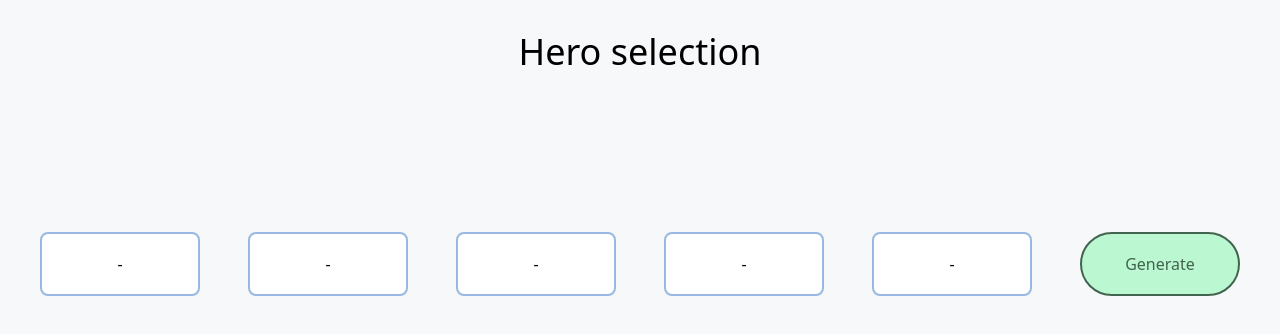
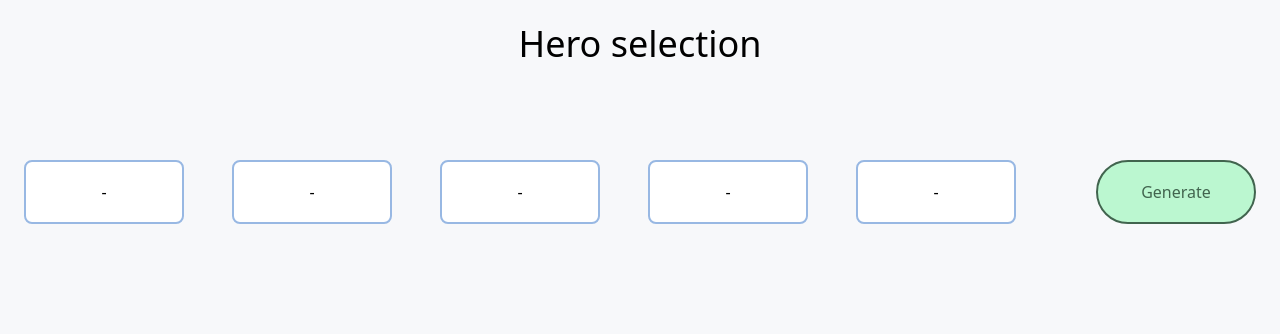
Before and after one commit to enewcombe30/board-heroes, a React (Create React App) app: page / in a window 1280 px wide. Shown: the top 334 px of the page. Built offline with nearby package versions, Linux system fonts and the light colour scheme.

Commit message:
Updated passing heroes to main page

```diff
--- a/src/App.tsx
+++ b/src/App.tsx
@@ -1,17 +1,37 @@
+import { useState } from "react";
 import HeroSelector from "./components/HeroSelector";
+import { heroList, hero } from "./types/types";
+import { defaultHero } from "./constants/heroes";
 
 function App() {
+  const [hero1, setHero1] = useState<hero>(defaultHero);
+  const [hero2, setHero2] = useState<hero>(defaultHero);
+  const [hero3, setHero3] = useState<hero>(defaultHero);
+  const [hero4, setHero4] = useState<hero>(defaultHero);
+  const [hero5, setHero5] = useState<hero>(defaultHero);
+
+  // ** investigate updating the partyList dynamically
+  const partyList: heroList = { heroes: [hero1, hero2, hero3, hero4, hero5] };
+
+  // Build function to combine party list into total stats
+  // Hide blurb until generate button is clicked
+
   return (
-    <div className="w-full h-screen bg-[#f7f8fa] py-8 font-sans">
-      <div className="w-fit text-4xl mx-auto mb-16">Hero selection</div>
-      <div className="w-fit mx-auto space-x-[3rem] mt-[10rem] flex">
-        <HeroSelector />
-        <HeroSelector />
-        <HeroSelector />
-        <HeroSelector />
-        <HeroSelector />
-        <div className="w-[10rem] h-[4rem] ml-[2rem] border-[#41644e] border-2 rounded-full bg-green-200 cursor-pointer text-[#41644e]">
-          <div className="mx-auto pt-[1.1rem] w-fit h-[1rem]">Generate</div>
+    <div className="w-full h-screen bg-[#f7f8fa] py-6 font-sans">
+      <div className="w-fit text-4xl mx-auto mb-8">Hero selection</div>
+      <div className="w-fit mx-auto space-x-[3rem] mt-[6rem] flex">
+        <HeroSelector setPartyMember={setHero1} />
+        <HeroSelector setPartyMember={setHero2} />
+        <HeroSelector setPartyMember={setHero3} />
+        <HeroSelector setPartyMember={setHero4} />
+        <HeroSelector setPartyMember={setHero5} />
+        <div className="flex-none">
+          <div className="w-[10rem] h-[4rem] ml-[2rem] mb-[2rem] border-[#41644e] border-2 rounded-full bg-green-200 cursor-pointer text-[#41644e]">
+            <div className="mx-auto pt-[1.1rem] w-fit h-[1rem]">Generate</div>
+          </div>
+          <div className="w-[10rem] h-[4rem] hidden ml-[2rem] border-[#644141] border-2 rounded-full bg-red-200 cursor-pointer text-[#160f10]">
+            <div className="mx-auto pt-[1.1rem] w-fit h-[1rem]">Reset</div>
+          </div>
         </div>
       </div>
     </div>
--- /dev/null
+++ b/src/components/HeroData.tsx
@@ -0,0 +1,61 @@
+import { hero } from "../types/types";
+
+interface props {
+  selectedHero: hero;
+  reRoll?: () => void;
+}
+
+export default function HeroData({ selectedHero, reRoll }: props) {
+  return (
+    <>
+      <div className="w-[10rem] h-fit border-[#98b8e3] border-2 rounded-lg bg-white">
+        <ul className="pl-4 pt-4 pb-4">
+          <li className="pb-0.5">
+            Hero: <span className="text-[#41644e]">{selectedHero.name}</span>
+          </li>
+          <li className="pb-0.5">
+            Role: <span className="text-[#41644e]">{selectedHero.role}</span>
+          </li>
+          <li className="pb-0.5">
+            Armor: <span className="text-[#41644e]">{selectedHero.armour}</span>
+          </li>
+          <li className="pb-0.5">
+            Damage:{" "}
+            <span className="text-[#41644e]">{selectedHero.damage}</span>
+          </li>
+          <li className="pb-0.5">
+            Healing:{" "}
+            <span className="text-[#41644e]">{selectedHero.healing}</span>
+          </li>
+          <li className="pb-0.5">
+            Health:{" "}
+            <span className="text-[#41644e]">{selectedHero.health}</span>
+          </li>
+          <li className="pb-0.5">
+            Points:{" "}
+            <span className="text-[#41644e]">{selectedHero.points}</span>
+          </li>
+          {selectedHero.grade && (
+            <li className="pr-4">
+              <div
+                className={`${
+                  selectedHero.grade === "Best"
+                    ? "text-[#41644e]"
+                    : "text-[#972e2e]"
+                } text-lg ml-auto w-fit`}
+              >
+                {selectedHero.grade}
+              </div>
+            </li>
+          )}
+        </ul>
+      </div>
+      <div
+        className="w-[6rem] h-[2rem] mx-auto border-[#76a2b6] border-t-0 border-2 rounded-lg rounded-tl-none rounded-tr-none bg-blue-200 cursor-pointer text-[#41644e] space-y-none"
+        onClick={() => reRoll && reRoll()}
+      >
+        <div className="m-auto w-fit h-fit text-sm">ReRoll</div>
+      </div>
+    </>
+  );
+}
--- a/src/components/HeroSelector.tsx
+++ b/src/components/HeroSelector.tsx
@@ -4,22 +4,20 @@ import { DefaultSelectionState } from "../constants/selection";
 import SelectionDropdown from "./SelectionDropdown";
 import { pools } from "../constants/heroPools";
 import { defaultHero } from "../constants/heroes";
+import HeroData from "./HeroData";
 
-export default function HeroSelector() {
+interface props {
+  setPartyMember: (setSelectedHero: hero) => void;
+}
+
+export default function HeroSelector({ setPartyMember }: props) {
   const [selection, setSelection] = useState<selectionOption>(
     DefaultSelectionState
   );
   const [selectedHero, setSelectedHero] = useState<hero>(defaultHero);
 
   useEffect(() => {
-    const selectedPools = filterPools();
-    function getRandomHero(filteredHeroes: heroPool) {
-      const randomIndex = Math.floor(
-        Math.random() * filteredHeroes.selectionPool.heroes.length
-      );
-      const hero = filteredHeroes.selectionPool.heroes[randomIndex];
-      return hero;
-    }
+    filterPools();
     selectedPools && setSelectedHero(getRandomHero(selectedPools));
   }, [selection]);
 
@@ -30,56 +28,34 @@ export default function HeroSelector() {
     return foundPool;
   };
 
+  const selectedPools = filterPools();
+
+  function getRandomHero(filteredHeroes: heroPool) {
+    const randomIndex = Math.floor(
+      Math.random() * filteredHeroes.selectionPool.heroes.length
+    );
+    const hero = filteredHeroes.selectionPool.heroes[randomIndex];
+    setPartyMember(hero);
+    return hero;
+  }
+
+  function reRoll() {
+    selectedPools && setSelectedHero(getRandomHero(selectedPools));
+  }
+
   return (
-    <div className="flex-none space-y-[3rem]">
-      <SelectionDropdown selection={selection} setSelection={setSelection} />
-      {selectedHero && selectedHero.role !== "" && (
-        // Combine and build into separate component
-        // Look at mapping through <li> to reduce
-        <div className="w-[10rem] h-fit border-[#98b8e3] border-2 rounded-lg bg-white">
-          <ul className="pl-4 pt-4 pb-4">
-            <li className="pb-0.5">
-              Hero: <span className="text-[#41644e]">{selectedHero.name}</span>
-            </li>
-            <li className="pb-0.5">
-              Role: <span className="text-[#41644e]">{selectedHero.role}</span>
-            </li>
-            <li className="pb-0.5">
-              Armor:{" "}
-              <span className="text-[#41644e]">{selectedHero.armour}</span>
-            </li>
-            <li className="pb-0.5">
-              Damage:{" "}
-              <span className="text-[#41644e]">{selectedHero.damage}</span>
-            </li>
-            <li className="pb-0.5">
-              Healing:{" "}
-              <span className="text-[#41644e]">{selectedHero.healing}</span>
-            </li>
-            <li className="pb-0.5">
-              Health:{" "}
-              <span className="text-[#41644e]">{selectedHero.health}</span>
-            </li>
-            <li className="pb-0.5">
-              Points:{" "}
-              <span className="text-[#41644e]">{selectedHero.points}</span>
-            </li>
-            {selectedHero.grade && (
-              <li className="pr-4">
-                <div
-                  className={`${
-                    selectedHero.grade === "Best"
-                      ? "text-[#41644e]"
-                      : "text-[#972e2e]"
-                  } text-lg ml-auto w-fit`}
-                >
-                  {selectedHero.grade}
-                </div>
-              </li>
-            )}
-          </ul>
+    <div className="flex-none">
+      <div>
+        <div className="mb-[3rem]">
+          <SelectionDropdown
+            selection={selection}
+            setSelection={setSelection}
+          />
         </div>
-      )}
+        {selectedHero && selectedHero.role !== "" && (
+          <HeroData selectedHero={selectedHero} reRoll={reRoll} />
+        )}
+      </div>
     </div>
   );
 }
```
